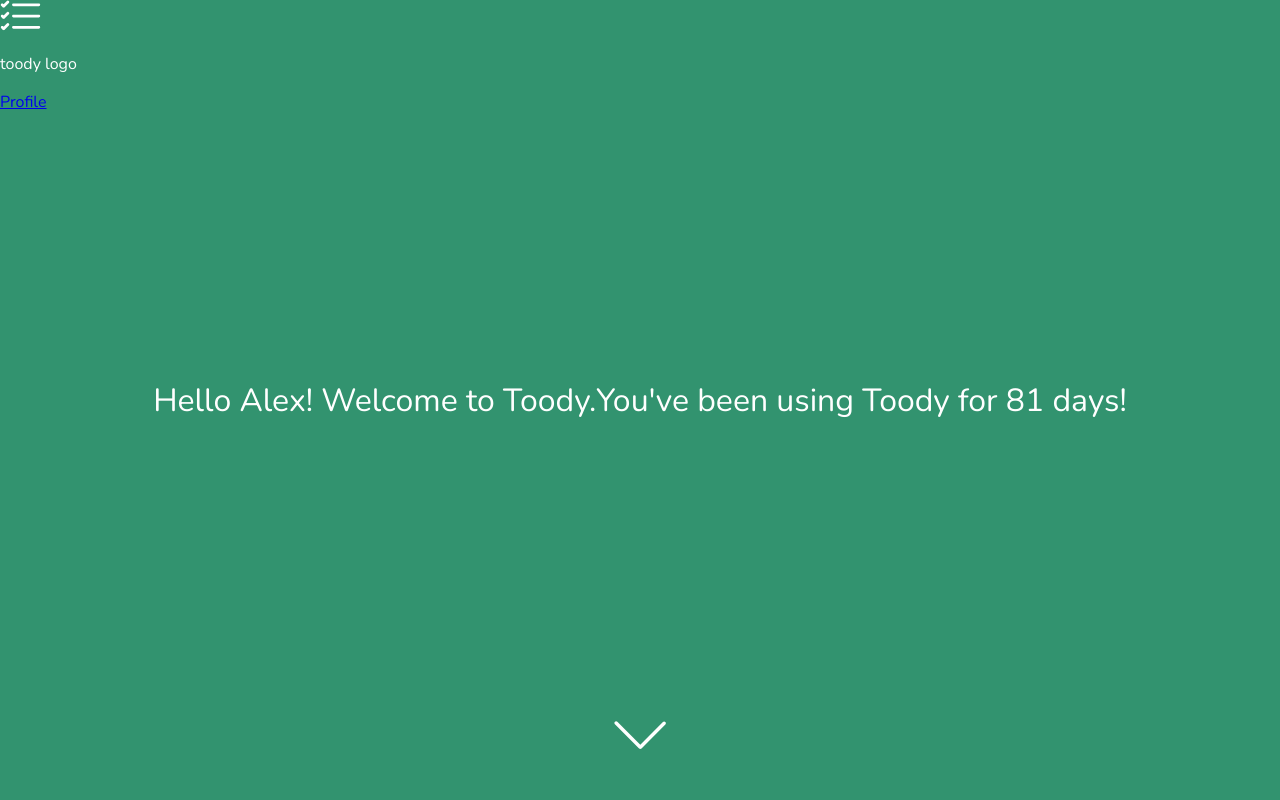
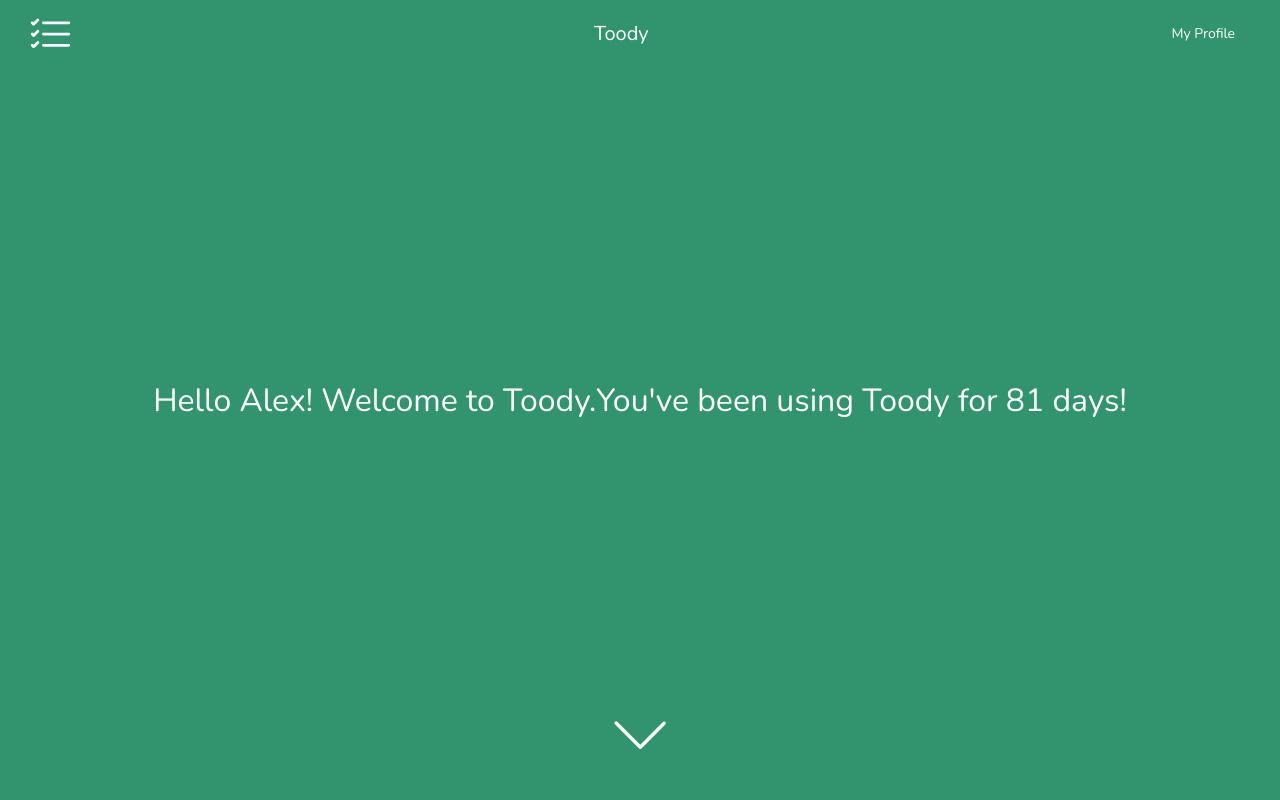
Before and after one commit to ctc-uci/toody-app, a React (Create React App) app: page / in a window 1280 px wide. Shown: the top 800 px of the page. Built offline with nearby package versions, Linux system fonts and the light colour scheme.

Commit message:
Update tasks 1-3

```diff
--- a/src/components/Header/Header.css
+++ b/src/components/Header/Header.css
@@ -1,7 +1,34 @@
 .header {
     position: fixed;
     width: 100vw;
+    display: flex;
+    align-items: center;
+    justify-content: space-between;
 }
 
 /* TODO: Add styling for your Header component
 here. */
+.logo {
+    display: flex;
+    margin-left: 30px;
+}
+
+.logoName {
+    font-size: 20px;
+    color: white;
+    text-decoration: none;
+    vertical-align: bottom;
+}
+
+.Profile {
+    text-decoration: none;
+    margin-right: 45px;
+    float: right;
+}
+
+a{
+    font-size: 14px;
+    color: white;
+    text-decoration: none;
+    position: relative;
+}
--- a/src/components/Header/Header.jsx
+++ b/src/components/Header/Header.jsx
@@ -13,13 +13,11 @@
         at the top left and the "Profile" link at the top right. The logo
         has already been imported for you (see line 2). The completed header
         should route the user to the Profile page correctly. */}
-        <div className="logo">
-          <img src={toody}></img>
-          <p id="text">toody logo</p>
-        <div className="Profile">
-          <Link to="/profile">Profile</Link>
-        </div>
-        </div>
+          <img className="logo" src={toody} alt="toody logo"></img>
+          <p className="logoName">Toody</p>
+          <Link to="/profile" className="Profile">
+            My Profile
+          </Link>
     </div>
   );
 };
--- a/src/pages/Home/Home.css
+++ b/src/pages/Home/Home.css
@@ -18,12 +18,14 @@
     the outcome reflects the Figma. */
 
 .landing-left-align {
+    position: relative;
 	float: left;
     font-size: 32px;
     margin-left: 50px;
 }
 
 .landing-right-align {
+    position: relative;
 	float: right;
     font-size: 32px;
     margin-right: 50px;
--- a/src/pages/Profile/Profile.css
+++ b/src/pages/Profile/Profile.css
@@ -12,3 +12,28 @@
          and height of the browser window.
          This will help you when you get started.
     */
+
+.pic{
+    background-color: rgb(191, 191, 191);
+
+    width: 250px;
+    height: 250px;
+    border-radius: 50%;
+}
+
+.info{
+    font-size: 20px;
+}
+
+.nums{
+    font-size: 30px;
+    display: flex;
+    flex-direction: row;
+    width: 50px;
+}
+
+.desc{
+    font-size: 20px;
+    display: flex;
+    flex-direction: row;
+}
--- a/src/pages/Profile/Profile.jsx
+++ b/src/pages/Profile/Profile.jsx
@@ -1,9 +1,11 @@
 import React from 'react';
 import PropTypes from 'prop-types';
-// import person from '../../images/person.png';
+import person from '../../images/person.png';
 // ^^ blank avatar for profile pic, uncomment the above line to use
 import './Profile.css';
+import Header from '../../components/Header/Header.jsx'
 
+<Header/>
 const Profile = ({ firstName, lastName, stats }) => {
   return (
     <div className="profile-page">
@@ -13,7 +15,26 @@
       already been imported for you on line 3.
       For the name & stats to display, use the props (firstName, lastName, and stats)
       that have already been declared. */}
-      {firstName} {lastName} {stats}
+
+      <img className="pic" src={person} alt="profile pic"></img>
+        <div className="info">
+
+          {firstName} {lastName}
+        </div>
+            <div className="nums">
+              {stats.map(s => (
+                  <div key={s.number}>{s.number}</div>
+                  )
+                )
+              }
+            </div>
+              <div className="desc">
+                {stats.map(s => (
+                    <div key={s.description}>{s.description}</div>
+                    )
+                  )
+                }
+              </div>
     </div>
   );
 };
```
Also changed, not shown: src/pages/Home/Home.jsx (+3 -10 lines).
